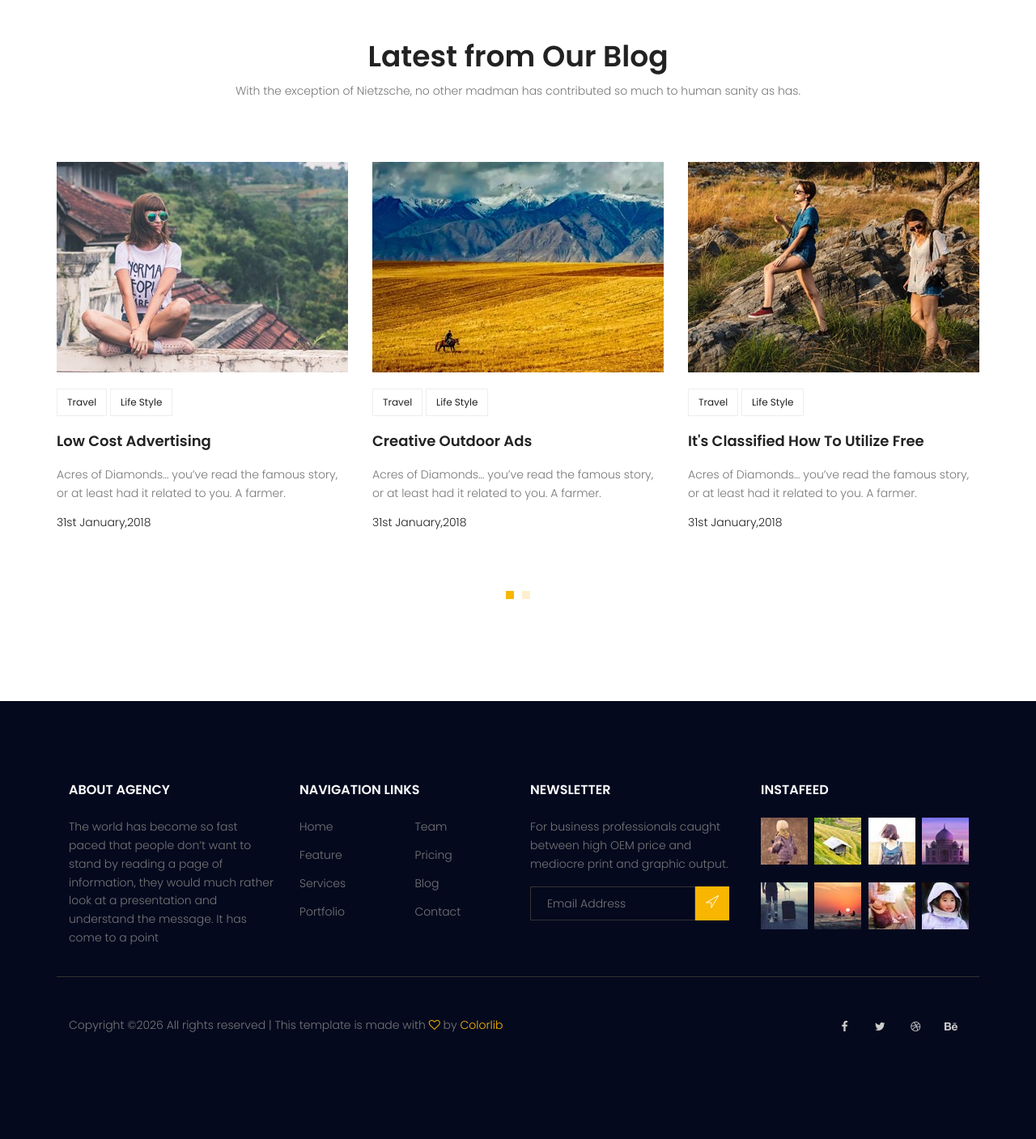
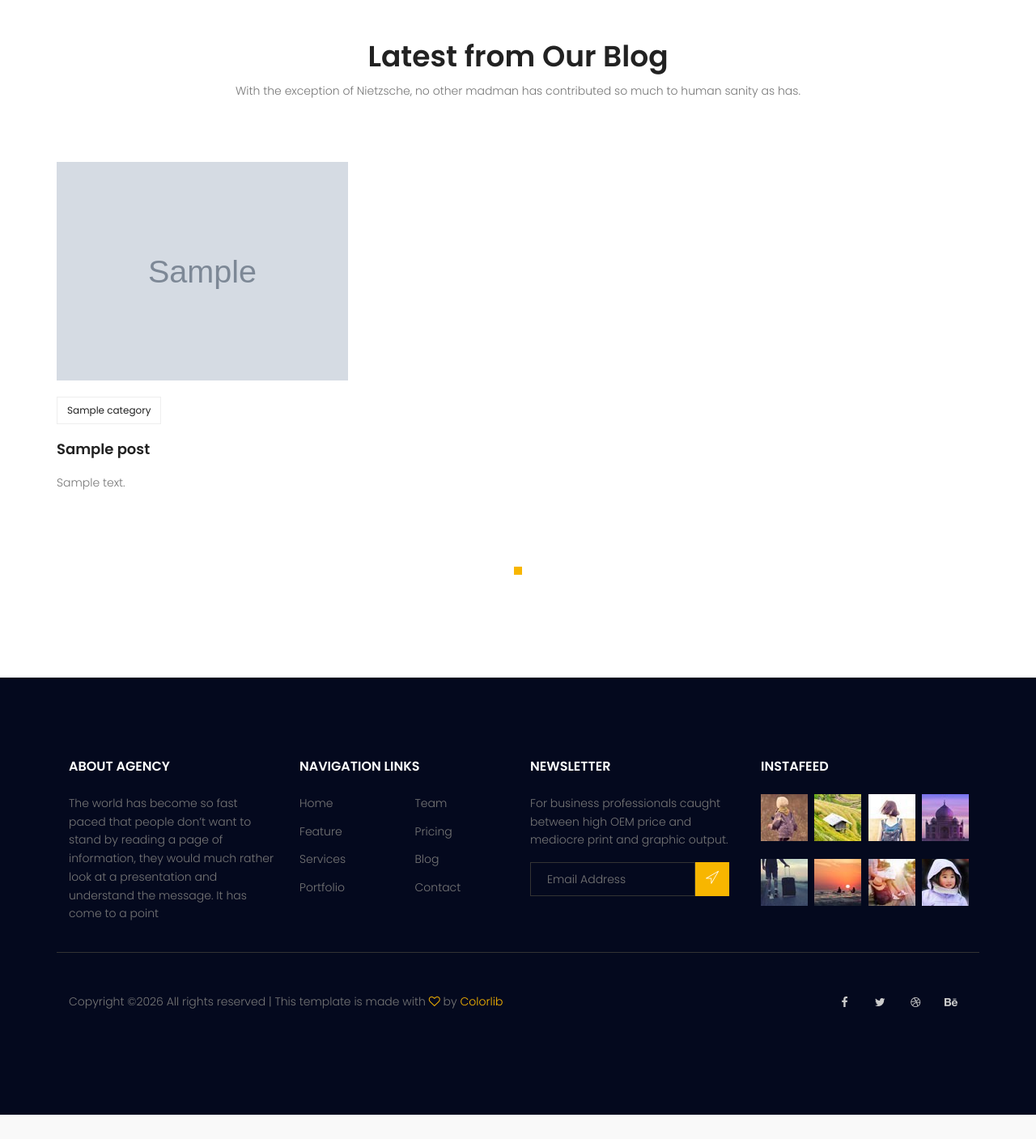
Before and after one commit to Amir-Hossein-Azimi/my-site, a Django app: page / in a window 1280 px wide. Shown: the part 2589-3996 px from the top of the page at 81% size. After the commit the page ends 3966 px from the top, so only its background shows below. Run offline with Django 5.2, Linux system fonts and the light colour scheme; tables that the repository leaves empty hold one stand-in row (values such as "Sample post"); grey boxes marked "Sample" are stand-in pictures; style sheets or scripts are compiled from the project's sources; some libraries are stand-ins or nearby versions.

Commit message:
Displaying pagination in the template + display slider in index

```diff
--- a/blog/templatetags/blog_tags.py
+++ b/blog/templatetags/blog_tags.py
@@ -29,3 +29,8 @@ def postcategories():
     for name in categories:
         cat_dict[name]=posts.filter(category=name).count()
     return {'categories':cat_dict}
+
+@register.inclusion_tag('website/post_slider.html')
+def renderposts():
+    posts = Post.objects.filter(status=1).order_by('published_date')
+    return {'posts':posts}
--- a/templates/website/index.html
+++ b/templates/website/index.html
@@ -1,6 +1,6 @@
 {% extends 'base.html' %}
-
 {% load static %}
+{% load blog_tags %}
 {% block content %}
 <!-- start banner Area -->
 <section class="banner-area relative">
@@ -193,156 +193,9 @@
 		</div>
 		<div class="row">
 			<div class="active-recent-blog-carusel">
-				<div class="single-recent-blog-post item">
-					<div class="thumb">
-						<img class="img-fluid" src="{% static 'img/b1.jpg' %}" alt="">
-					</div>
-					<div class="details">
-						<div class="tags">
-							<ul>
-								<li>
-									<a href="#">Travel</a>
-								</li>
-								<li>
-									<a href="#">Life Style</a>
-								</li>
-							</ul>
-						</div>
-						<a href="#">
-							<h4 class="title">Low Cost Advertising</h4>
-						</a>
-						<p>
-							Acres of Diamonds… you’ve read the famous story, or at least had it related to you. A
-							farmer.
-						</p>
-						<h6 class="date">31st January,2018</h6>
-					</div>
-				</div>
-				<div class="single-recent-blog-post item">
-					<div class="thumb">
-						<img class="img-fluid" src="{% static 'img/b2.jpg' %}" alt="">
-					</div>
-					<div class="details">
-						<div class="tags">
-							<ul>
-								<li>
-									<a href="#">Travel</a>
-								</li>
-								<li>
-									<a href="#">Life Style</a>
-								</li>
-							</ul>
-						</div>
-						<a href="#">
-							<h4 class="title">Creative Outdoor Ads</h4>
-						</a>
-						<p>
-							Acres of Diamonds… you’ve read the famous story, or at least had it related to you. A
-							farmer.
-						</p>
-						<h6 class="date">31st January,2018</h6>
-					</div>
-				</div>
-				<div class="single-recent-blog-post item">
-					<div class="thumb">
-						<img class="img-fluid" src="{% static 'img/b3.jpg' %}" alt="">
-					</div>
-					<div class="details">
-						<div class="tags">
-							<ul>
-								<li>
-									<a href="#">Travel</a>
-								</li>
-								<li>
-									<a href="#">Life Style</a>
-								</li>
-							</ul>
-						</div>
-						<a href="#">
-							<h4 class="title">It's Classified How To Utilize Free</h4>
-						</a>
-						<p>
-							Acres of Diamonds… you’ve read the famous story, or at least had it related to you. A
-							farmer.
-						</p>
-						<h6 class="date">31st January,2018</h6>
-					</div>
-				</div>
-				<div class="single-recent-blog-post item">
-					<div class="thumb">
-						<img class="img-fluid" src="{% static 'img/b1.jpg' %}" alt="">
-					</div>
-					<div class="details">
-						<div class="tags">
-							<ul>
-								<li>
-									<a href="#">Travel</a>
-								</li>
-								<li>
-									<a href="#">Life Style</a>
-								</li>
-							</ul>
-						</div>
-						<a href="#">
-							<h4 class="title">Low Cost Advertising</h4>
-						</a>
-						<p>
-							Acres of Diamonds… you’ve read the famous story, or at least had it related to you. A
-							farmer.
-						</p>
-						<h6 class="date">31st January,2018</h6>
-					</div>
-				</div>
-				<div class="single-recent-blog-post item">
-					<div class="thumb">
-						<img class="img-fluid" src="{% static 'img/b2.jpg' %}" alt="">
-					</div>
-					<div class="details">
-						<div class="tags">
-							<ul>
-								<li>
-									<a href="#">Travel</a>
-								</li>
-								<li>
-									<a href="#">Life Style</a>
-								</li>
-							</ul>
-						</div>
-						<a href="#">
-							<h4 class="title">Creative Outdoor Ads</h4>
-						</a>
-						<p>
-							Acres of Diamonds… you’ve read the famous story, or at least had it related to you. A
-							farmer.
-						</p>
-						<h6 class="date">31st January,2018</h6>
-					</div>
-				</div>
-				<div class="single-recent-blog-post item">
-					<div class="thumb">
-						<img class="img-fluid" src="{% static 'img/b3.jpg' %}" alt="">
-					</div>
-					<div class="details">
-						<div class="tags">
-							<ul>
-								<li>
-									<a href="#">Travel</a>
-								</li>
-								<li>
-									<a href="#">Life Style</a>
-								</li>
-							</ul>
-						</div>
-						<a href="#">
-							<h4 class="title">It's Classified How To Utilize Free</h4>
-						</a>
-						<p>
-							Acres of Diamonds… you’ve read the famous story, or at least had it related to you. A
-							farmer.
-						</p>
-						<h6 class="date">31st January,2018</h6>
-					</div>
-				</div>
+
+				{% renderposts %}
+
 
 			</div>
 		</div>
--- /dev/null
+++ b/templates/website/post_slider.html
@@ -0,0 +1,35 @@
+{% load static %}
+{% for post in posts %}
+<div class="single-recent-blog-post item">
+    <div class="thumb">
+        {% if post.image %}
+        <img class="img-fluid" src="{{ post.image.url }}" alt="{{ post.title }}">
+        {% else %}
+        <img class="img-fluid" src="{% static 'img/b1.jpg' %}" alt="Default Image">
+        {% endif %}
+    </div>
+
+    <div class="details">
+        <div class="tags">
+            <ul>
+
+                {% for cat in post.category.all %}
+                <li>
+                    <a href="{% url 'blog:category' cat_name=cat.name %}">{{ cat.name }}</a>
+                </li>
+                {% endfor %}
+            </ul>
+        </div>
+
+        <a href="{% url 'blog:single' pid=post.id %}">
+            <h4 class="title">{{ post.title }}</h4>
+        </a>
+
+        <p>
+            {{ post.content|truncatewords:15 }}
+        </p>
+
+        <h6 class="date">{{ post.created_at|date:"d M Y" }}</h6>
+    </div>
+</div>
+{% endfor %}
```
Also changed, not shown: templates/blog/blog-home.html (+37 -15 lines).
